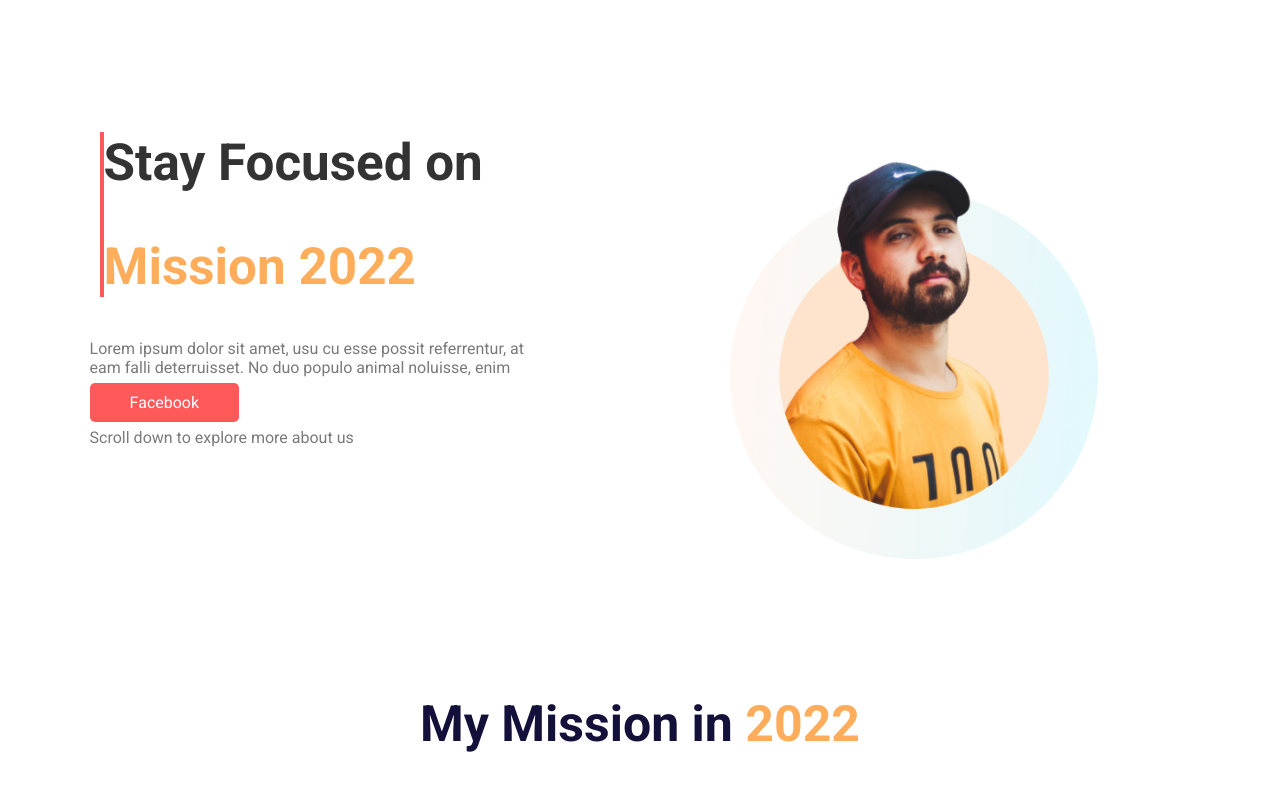
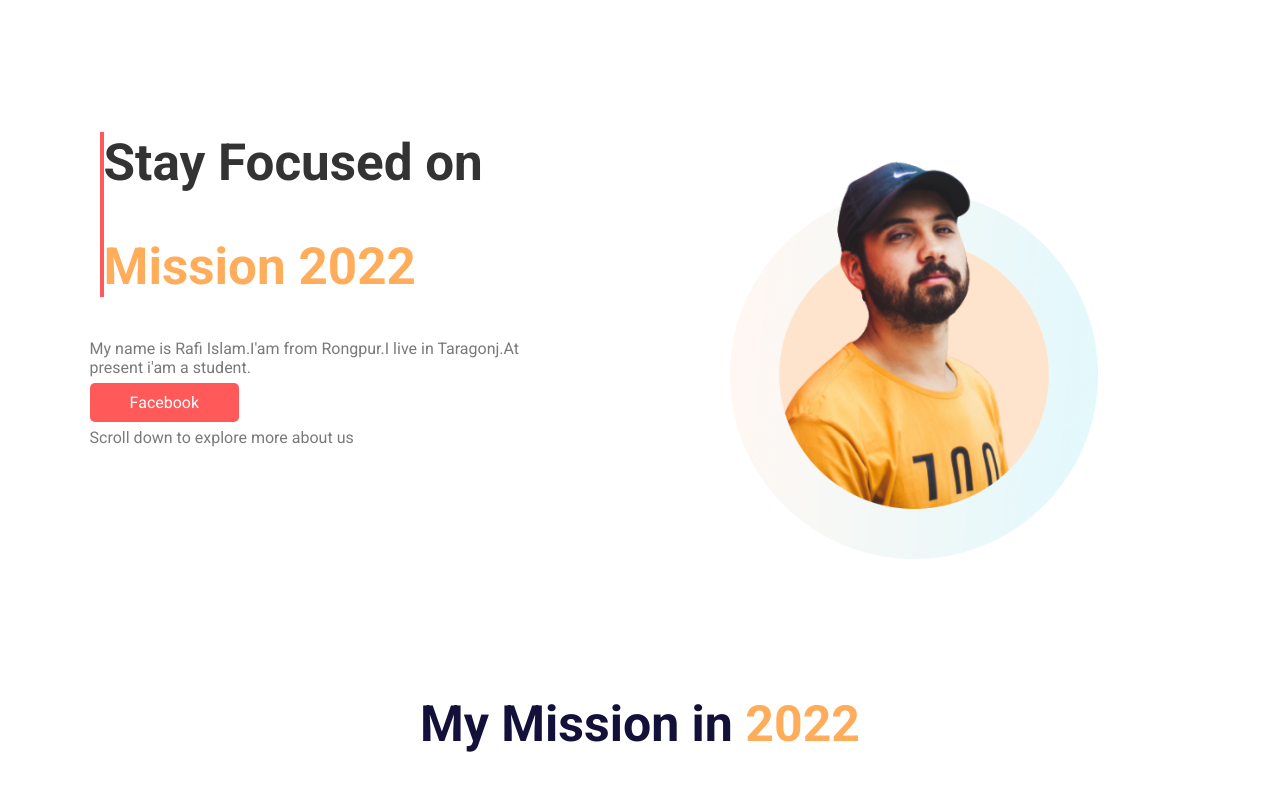
Before and after one commit to Developer-Bodiuzzaman/last_project, a plain HTML site: page last_project.html in a window 1280 px wide. Shown: the top 791 px of the page. Drawn offline with Linux system fonts and the light colour scheme.

Commit message:
add footer

```diff
--- a/last_project.html
+++ b/last_project.html
@@ -18,9 +18,9 @@
 
                 <h1><span class="theme_color">Mission 2022</span></h1>
                 </div>
-                    <p class="para">Lorem ipsum dolor sit amet, usu cu esse possit
-                        referrentur, at eam falli deterruisset. No duo populo
-                        animal noluisse, enim</p>
+                    <p class="para">
+                        My name is Rafi Islam.I'am from Rongpur.I live in Taragonj.At present i'am a student.
+                        </p>
                         <a href="https://web.facebook.com/?_rdc=1&_rdr"class="facebook_btn">Facebook</a>
                         <p class="para">Scroll down to explore more about us</p>
             </div>
@@ -122,7 +122,8 @@
     <!-- Footer -->
 
     <footer>
-
+        <h2>Mission 2022</h2>
+        <p>Hard work, Perseverance, and Determination for 2022</p>
     </footer>
 
 </body>
```
